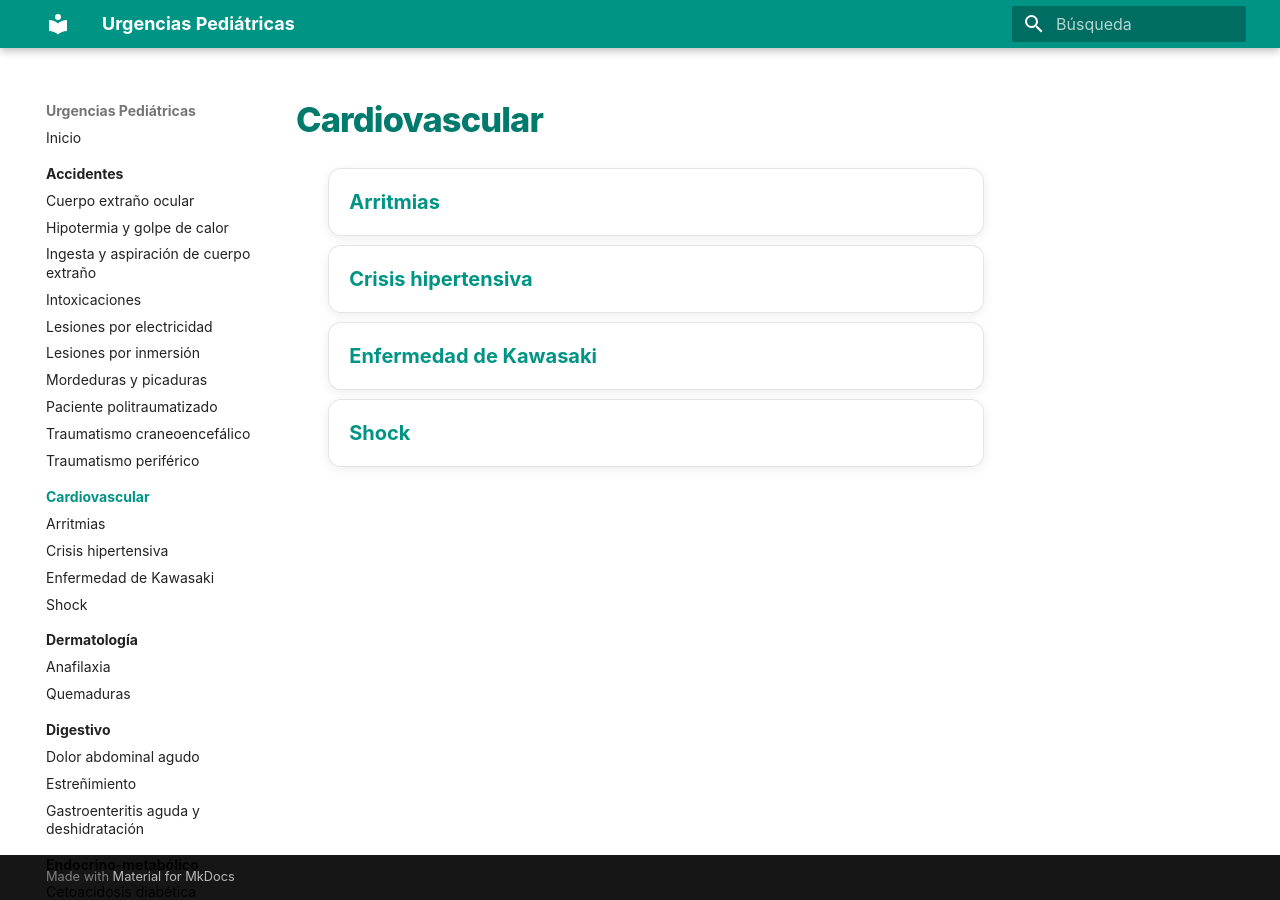
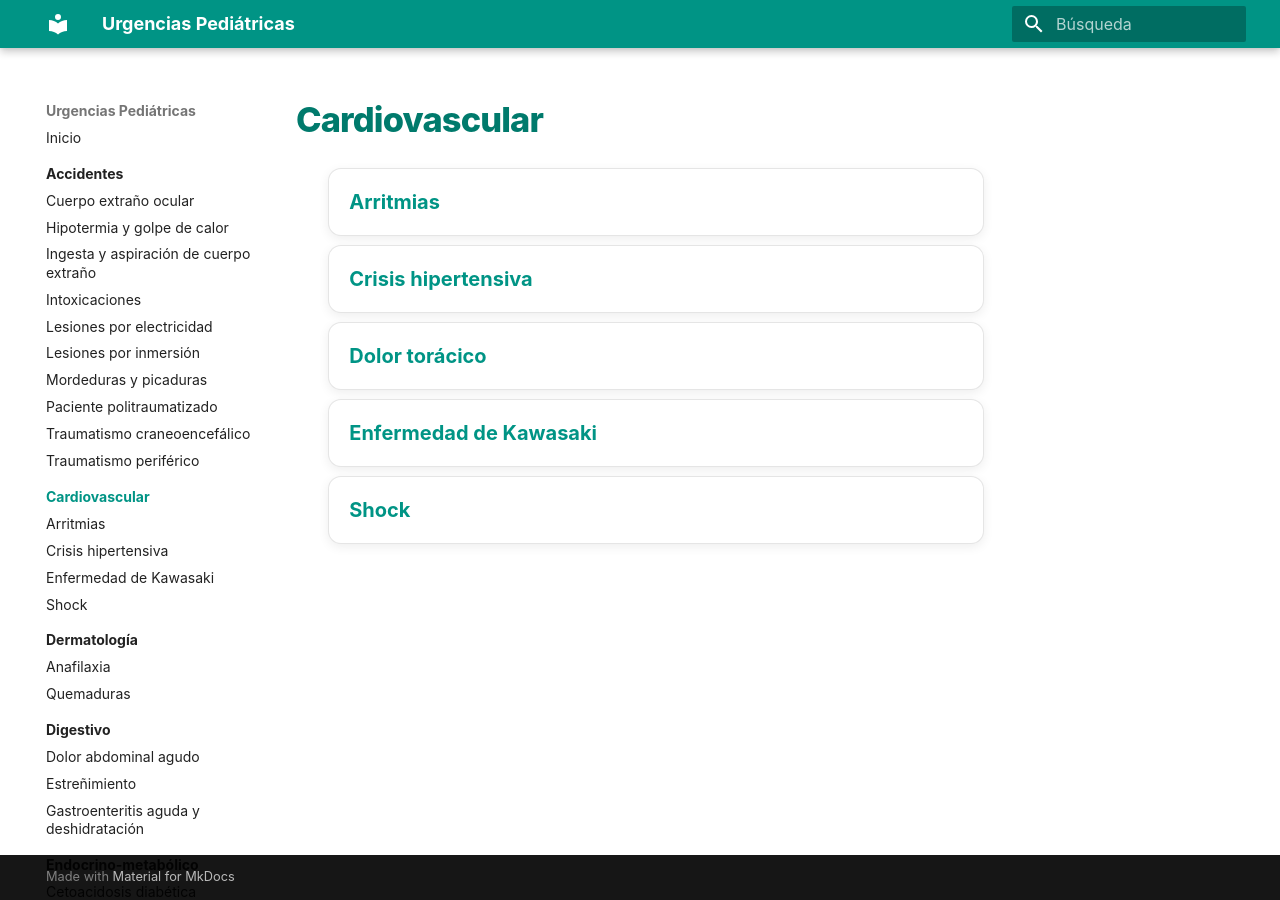
Before and after one commit to gonzaloares/urgencias-pediatricas, an MkDocs documentation site: the page built from docs/cardiologia/index.md, in a window 1280 px wide. Built offline with MkDocs 1.6.1 and Material for MkDocs 9.7.7, drawn with Linux system fonts in a browser that asks for light colours.

Commit message:
Actualiza docs/cardiologia/index.md

```diff
--- a/docs/cardiologia/index.md
+++ b/docs/cardiologia/index.md
@@ -4,6 +4,7 @@
 
 - [Arritmias](arritmias.md)
 - [Crisis hipertensiva](crisis-hipertensiva.md)
+- [Dolor torácico](dolor-toracico.md)
 - [Enfermedad de Kawasaki](enfermedad-kawasaki.md)
 - [Shock](../emergencias/shock.md)
 
```
